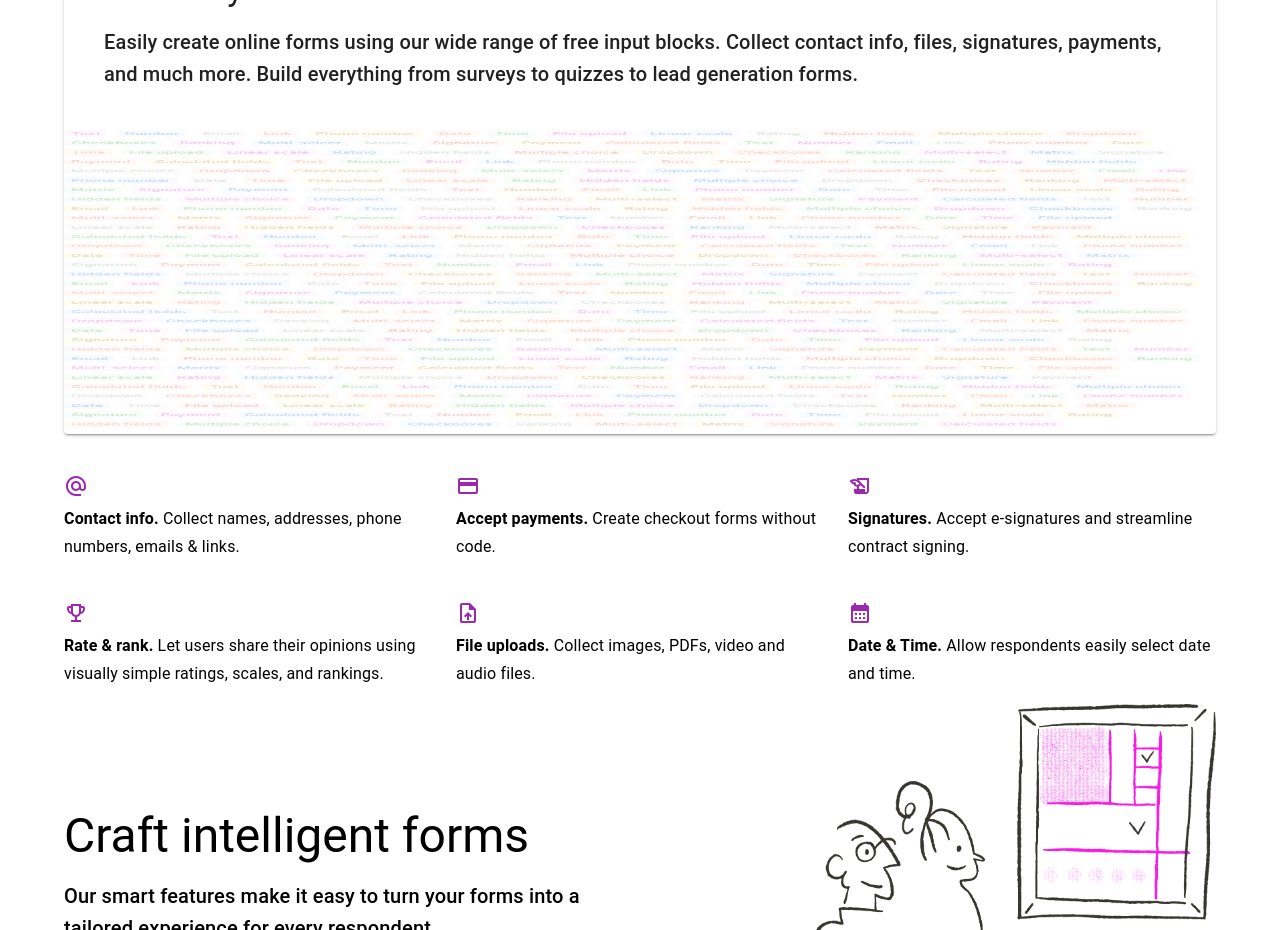
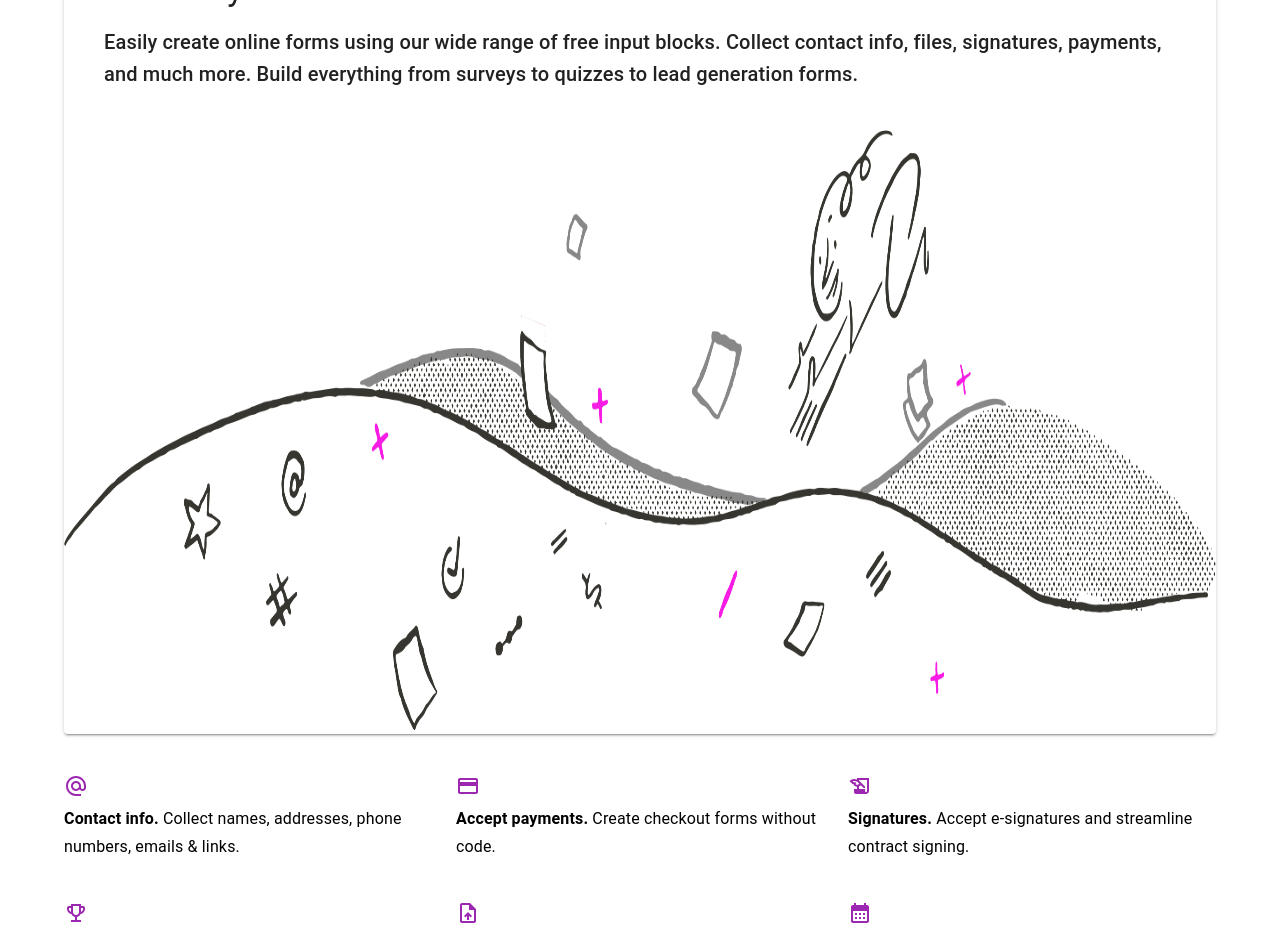
Before and after one commit to zeromcy/WebSite, a React (Create React App) app in the folder site/: page / in a window 1280 px wide. Shown: the part 2660-3590 px from the top of the page. Built offline with nearby package versions, Linux system fonts and the light colour scheme.

Commit message:
实现轮播图;

```diff
--- /dev/null
+++ b/site/src/components/commom/carousel.js
@@ -0,0 +1,31 @@
+import * as React from 'react'
+import img1 from '../../image/customize.png'
+import img2 from '../../image/dive-in.png'
+
+
+export default function MyCarousel() {
+
+    const [nowSrc, setNowSrc] = React.useState(img1);
+    const images = [img1, img2]
+    const [index, setIndex] = React.useState(0);
+
+    React.useEffect(()=>{
+        const timer =setInterval(() => {
+            setIndex(index + 1);
+            setNowSrc(images[index])
+            console.log(`image:${nowSrc}`)
+
+            if (index >= images.length - 1) {
+                setIndex(0);
+            }
+            clearInterval(timer)
+        }, 1000)
+    })
+
+
+    return (
+        <>
+            <img src={nowSrc} alt='' width='100%' height='600px' />
+        </>
+    )
+}
--- a/site/src/components/sub2/index.js
+++ b/site/src/components/sub2/index.js
@@ -10,6 +10,7 @@ import InputImage from '../../image/input-badges.png'
 import BuildIcon from './build';
 import Sub2BackImage from '../../image/click-plus.png'
 import { useMediaQuery, useTheme } from '@mui/material';
+import MyCarousel from '../commom/carousel';
 
 
 export default function SubTwo() {
@@ -30,7 +31,6 @@ export default function SubTwo() {
                 <Grid item sm={6} xs={6}
                     sx={{
                         alignSelf: 'end',
-                        // justifySelf:'end'
                     }}
                 >
                     <Grid container
@@ -71,7 +71,9 @@ export default function SubTwo() {
                         Easily create online forms using our wide range of free input blocks. Collect contact info, files, signatures, payments, and much more. Build everything from surveys to quizzes to lead generation forms.
                     </Typography>
                 </Grid>
-                <img src={InputImage} alt="" width="100%" height='300'></img>
+                {/* <img src={InputImage} alt="" width="100%" height='300'></img> */}
+                <MyCarousel />
+
             </Paper>
 
             <Grid container spacing={3} sx={{ mt: 2 }}>
```
